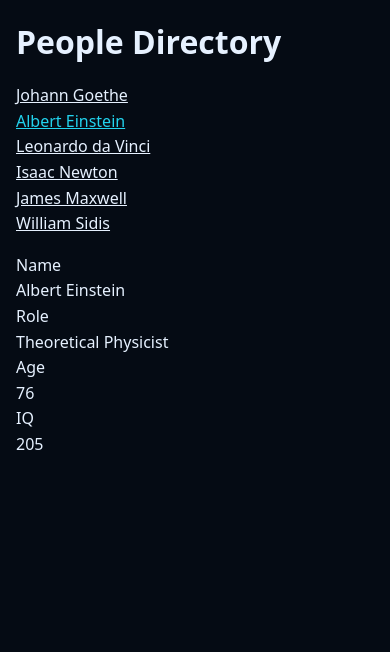
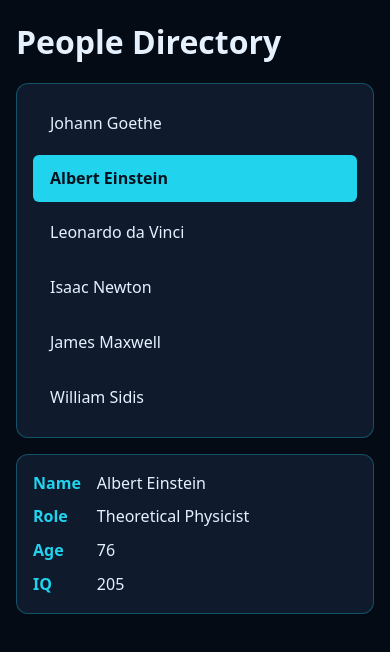
Before and after one commit to nguyenntkpvnm21/24521198_NguyenThaiKhanhNguyen_LAB4, a React (Vite) app: page /people/sp-2 in a window 390 px wide. Shown: the top 652 px of the page. Built offline with nearby package versions, Linux system fonts and the light colour scheme.

Commit message:
style: add responsive master-detail layout

```diff
--- a/src/components/PeopleLayout.module.css
+++ b/src/components/PeopleLayout.module.css
@@ -1,24 +1,53 @@
 .frame {
   display: grid;
   gap: var(--space);
+  min-width: 0;
 }
 
-.sidebar {
-  display: block;
+.sidebar,
+.content {
+  min-width: 0;
+  padding: var(--space);
+  background: var(--card-bg);
+  border: 1px solid color-mix(in srgb, var(--accent) 30%, transparent);
+  border-radius: var(--radius);
 }
 
 .list {
+  display: grid;
+  gap: calc(var(--space) / 2);
   list-style: none;
 }
 
 .link {
+  display: block;
+  min-height: 2.75rem;
+  padding: calc(var(--space) * 0.6) var(--space);
   color: var(--text-primary);
+  text-decoration: none;
+  border: 1px solid transparent;
+  border-radius: calc(var(--radius) / 2);
 }
 
-.activeLink {
-  color: var(--accent);
+.link:hover {
+  background: color-mix(in srgb, var(--accent) 15%, transparent);
 }
 
-.content {
-  display: block;
+.link:focus-visible {
+  outline: 2px solid var(--accent);
+  outline-offset: 2px;
 }
+
+.activeLink,
+.activeLink:hover {
+  font-weight: 600;
+  color: var(--accent-contrast);
+  background: var(--accent);
+}
+
+@media (min-width: 48em) {
+  .frame {
+    grid-template-columns: minmax(280px, 1fr) 2fr;
+    align-items: start;
+  }
+}
--- a/src/components/PersonDetail.module.css
+++ b/src/components/PersonDetail.module.css
@@ -1,7 +1,19 @@
 .details {
-  display: block;
+  display: grid;
+  grid-template-columns: max-content minmax(0, 1fr);
+  gap: calc(var(--space) / 2) var(--space);
+}
+
+.details dt {
+  font-weight: 600;
+  color: var(--accent);
+}
+
+.details dd {
+  overflow-wrap: anywhere;
 }
 
 .notFound {
-  display: block;
+  font-weight: 600;
+  color: var(--accent);
 }
```
